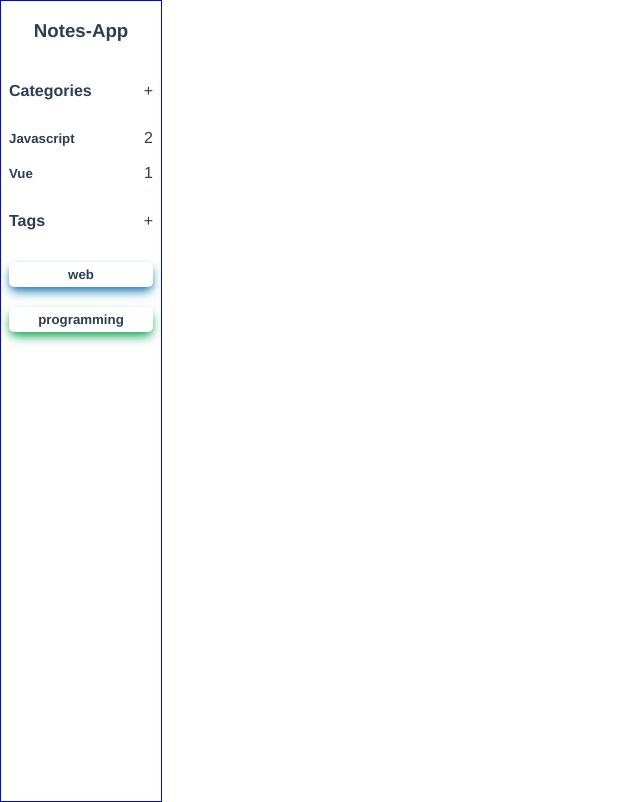
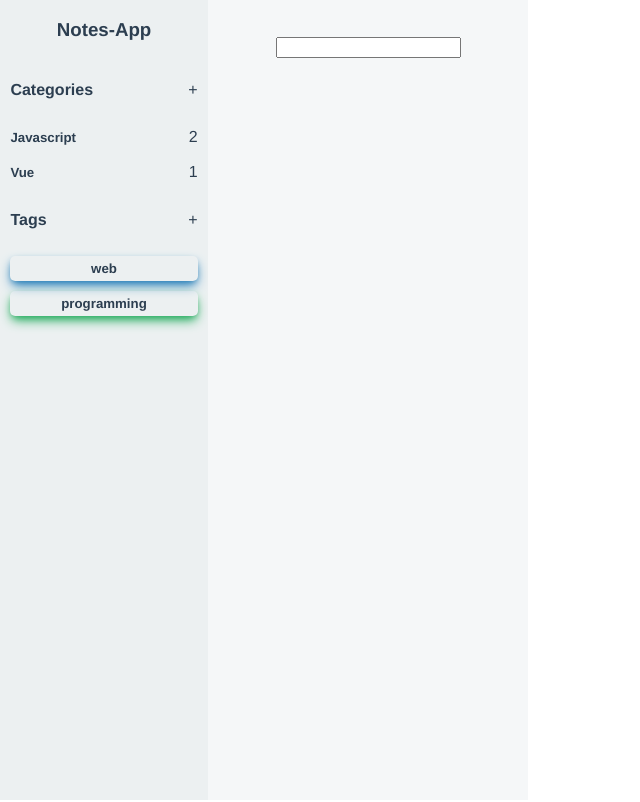
Before and after one commit to robertgeica/notas, a Vue app: page / in a window 1280 px wide. Shown: the whole page, without its empty margins (0-640 px from the left). Built offline with nearby package versions, Linux system fonts and the light colour scheme; data requests are answered from the project's data file.

Commit message:
add Notes view

```diff
--- a/src/App.vue
+++ b/src/App.vue
@@ -1,26 +1,21 @@
 <template>
-    <Sidebar />
-
-  <router-view/>
+  <Home />
 </template>
 
 <script>
-import Sidebar from './views/Sidebar';
+import Home from "./views/Home";
 
 export default {
   name: "App",
 
-  methods: {
-
+  methods: {},
+  components: {
+    Home,
   },
-  components: {
-    Sidebar
-  }
-}
+};
 </script>
 <style lang="scss">
-@import url('./assets/global.scss');
-
+@import url("./assets/global.scss");
 
 #app {
   font-family: Avenir, Helvetica, Arial, sans-serif;
@@ -30,8 +25,5 @@ export default {
   color: #2c3e50;
   display: flex;
   height: 100%;
-
 }
-
-
 </style>
--- a/src/assets/global.scss
+++ b/src/assets/global.scss
@@ -6,5 +6,5 @@ body {
   height: 100%;
 }
 h5 {
-  margin: 10px 0;
+  margin: 5px 0;
 }
--- a/src/views/Home.vue
+++ b/src/views/Home.vue
@@ -1,14 +1,53 @@
 <template>
-  <div class="home">
-  </div>
+  <Sidebar :categories="categories" :tags="tags" @get-category="getSelectedCategory" />
+  <Notes :selectedCategory="selectedCategory" />
 </template>
 
 <script>
+import Sidebar from "./Sidebar";
+import Notes from "./Notes";
 
 export default {
+  name: "App",
 
-  name: 'Home',
   components: {
-  }
-}
+    Sidebar,
+    Notes,
+  },
+  data() {
+    return {
+      categories: [],
+      tags: [],
+      selectedCategory: {},
+    };
+  },
+  methods: {
+    async getCategories() {
+      const res = await fetch("http://localhost:5000/category");
+      const data = await res.json();
+
+      return data;
+    },
+
+    async getTags() {
+      const res = await fetch("http://localhost:5000/tags");
+      const data = await res.json();
+
+      return data;
+    },
+
+    async getSelectedCategory(id) {
+      const res = await fetch(`http://localhost:5000/category/${id}`);
+      const data = await res.json();
+
+      this.selectedCategory = await data;
+
+      return data;
+    },
+  },
+  async created() {
+    this.categories = await this.getCategories();
+    this.tags = await this.getTags();
+  },
+};
 </script>
--- /dev/null
+++ b/src/views/Notes.vue
@@ -0,0 +1,48 @@
+<template>
+  <div class="sidebar">
+    <h3>{{ selectedCategory.categoryName }}</h3>
+
+    <div class="">
+      <input type="text">
+    </div>
+
+    <div :key="note" v-for="note in selectedCategory.notes" class="note">
+      <h4>{{ note.noteTitle }}</h4>
+      <p>{{ note.noteBody }}</p>
+    </div>
+
+  </div>
+</template>
+
+<script>
+export default {
+  name: "Notes",
+  props: ['selectedCategory'],
+  data() {
+    return {
+    };
+  }
+};
+</script>
+
+<style lang="scss" scoped>
+.sidebar {
+  display: flex;
+  flex-direction: column;
+  margin: 0;
+  width: 20em;
+  height: 100%;
+  background-color: #f5f7f8;
+
+
+  .note {
+    padding: 0 10px;
+    text-align: left;
+    cursor: pointer;
+
+    &:hover {
+      background-color: #b6bec2;
+    }
+  }
+}
+</style>
--- a/src/views/Sidebar.vue
+++ b/src/views/Sidebar.vue
@@ -7,7 +7,12 @@
       <span>+</span>
     </div>
 
-    <div class="category" :key="category.id" v-for="category in categories">
+    <div
+      class="category"
+      :key="category.id"
+      v-for="category in categories"
+      @click="$emit('get-category', category.id)"
+    >
       <h5>{{ category.categoryName }}</h5>
       <span>{{ category.notes.length }}</span>
     </div>
@@ -32,31 +37,7 @@
 <script>
 export default {
   name: "Sidebar",
-  data() {
-    return {
-      categories: [],
-      tags: [],
-    };
-  },
-  methods: {
-    async getCategories() {
-      const res = await fetch("http://localhost:5000/category");
-      const data = await res.json();
-
-      return data;
-    },
-
-    async getTags() {
-      const res = await fetch("http://localhost:5000/tags");
-      const data = await res.json();
-
-      return data;
-    },
-  },
-  async created() {
-    this.categories = await this.getCategories();
-    this.tags = await this.getTags();
-  },
+  props: ['categories', 'tags']
 };
 </script>
 
@@ -64,10 +45,11 @@ export default {
 .sidebar {
   display: flex;
   flex-direction: column;
-  border: 1px solid blue;
   margin: 0;
-  width: 10em;
+  width: 13em;
   height: 100%;
+
+  background-color: #ecf0f1;
 
   .categories-actions,
   .category,
@@ -84,13 +66,19 @@ export default {
     }
   }
 
+  .category {
+    margin: 5px auto;
+    h5 {
+    }
+    cursor: pointer;
+  }
   .tag {
     h5 {
       width: 100%;
       padding: 5px 0px;
       border-radius: 5px;
       cursor: pointer;
-}
+    }
   }
 }
 </style>
```
